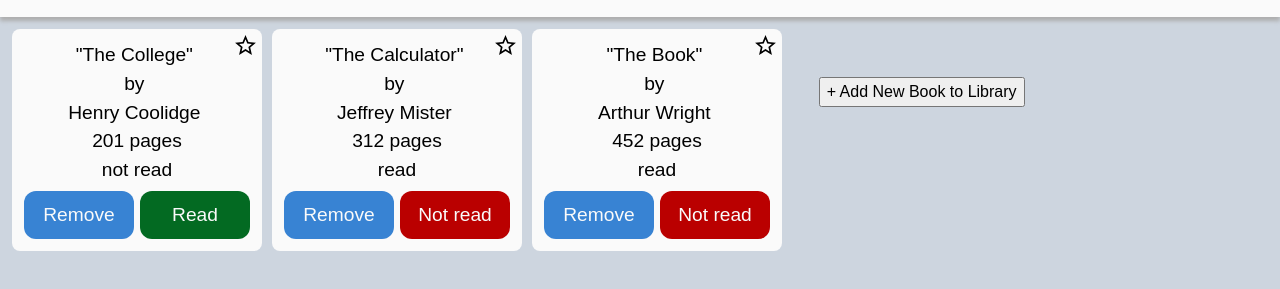
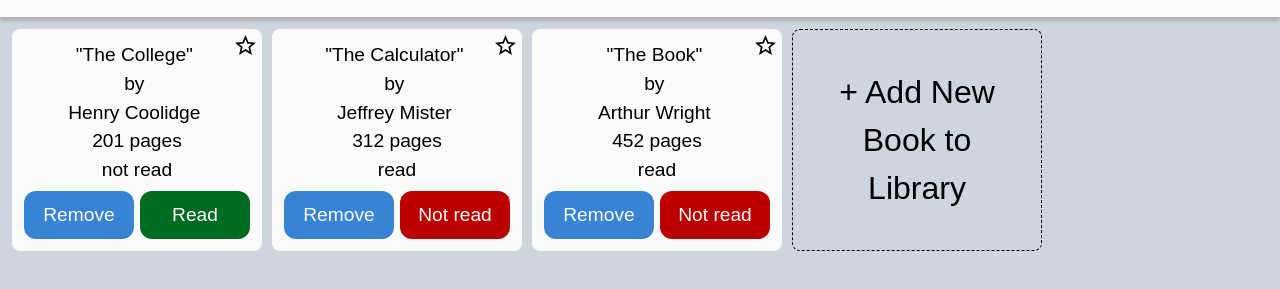
Before and after one commit to rafeer192/library-project, a plain HTML site: page index.html in a window 1280 px wide. Shown: the part 79-368 px from the top of the page. Drawn offline with Linux system fonts and the light colour scheme.

Commit message:
Style add book card

```diff
--- a/style.css
+++ b/style.css
@@ -25,6 +25,8 @@ p, h1, h2, h3, h4, h5, h6 {
 
 :root {
   --light-background: #fafafa;
+  --dark-background: #cdd5df;
+  --standard-radius: 8px;
 }
 
 button {
@@ -36,7 +38,7 @@ div {
 }
 
 body {
-  background-color: #cdd5df;
+  background-color: var(--dark-background);
 }
 
 header {
@@ -63,7 +65,7 @@ h1 {
 .bookcard {
   background-color: var(--light-background);
   padding: 12px;
-  border-radius: 8px;
+  border-radius: var(--standard-radius);
   font-size: 1.2rem;
   display: grid;
   grid-template-columns: 1fr 1fr;
@@ -134,6 +136,24 @@ h1 {
   filter: invert(87%) sepia(15%) saturate(5908%) hue-rotate(359deg) brightness(104%) contrast(104%);
 }
 
+.add-card {
+  border: 1px dashed black;
+  border-radius: var(--standard-radius);
+  display: flex;
+  justify-content: center;
+  align-items: center;
+  padding: 12px;
+}
+
+.add-card > button {
+  border: none;
+  background-color: var(--dark-background);
+  height: 100%;
+  width: 100%;
+  border-radius: var(--standard-radius);
+  font-size: 2em;
+}
+
 dialog {
   margin: auto;
 }
```
